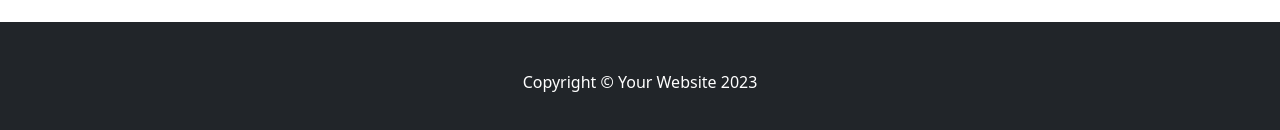
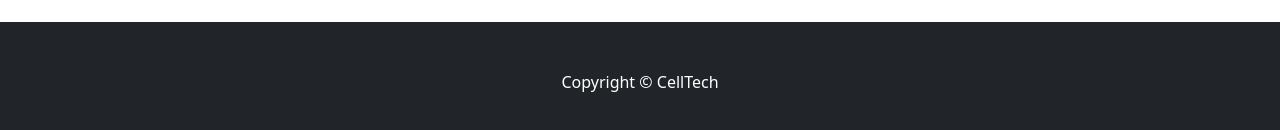
Before and after one commit to cleberalmeidaffsr/atv1---Mobile, a plain HTML site: page index.html in a window 1280 px wide. Shown: the part 1512-1642 px from the top of the page. Drawn offline with nearby package versions, Linux system fonts and the light colour scheme.

Commit message:
copyright

```diff
--- a/index.html
+++ b/index.html
@@ -186,7 +186,7 @@
         </section>
 
         <footer class="py-5 bg-dark">
-            <div class="container"><p class="m-0 text-center text-white">Copyright &copy; Your Website 2023</p></div>
+            <div class="container"><p class="m-0 text-center text-white">Copyright &copy; CellTech</p></div>
         </footer>
         <script src="https://cdn.jsdelivr.net/npm/bootstrap@5.2.3/dist/js/bootstrap.bundle.min.js"></script>
     </body>
```
